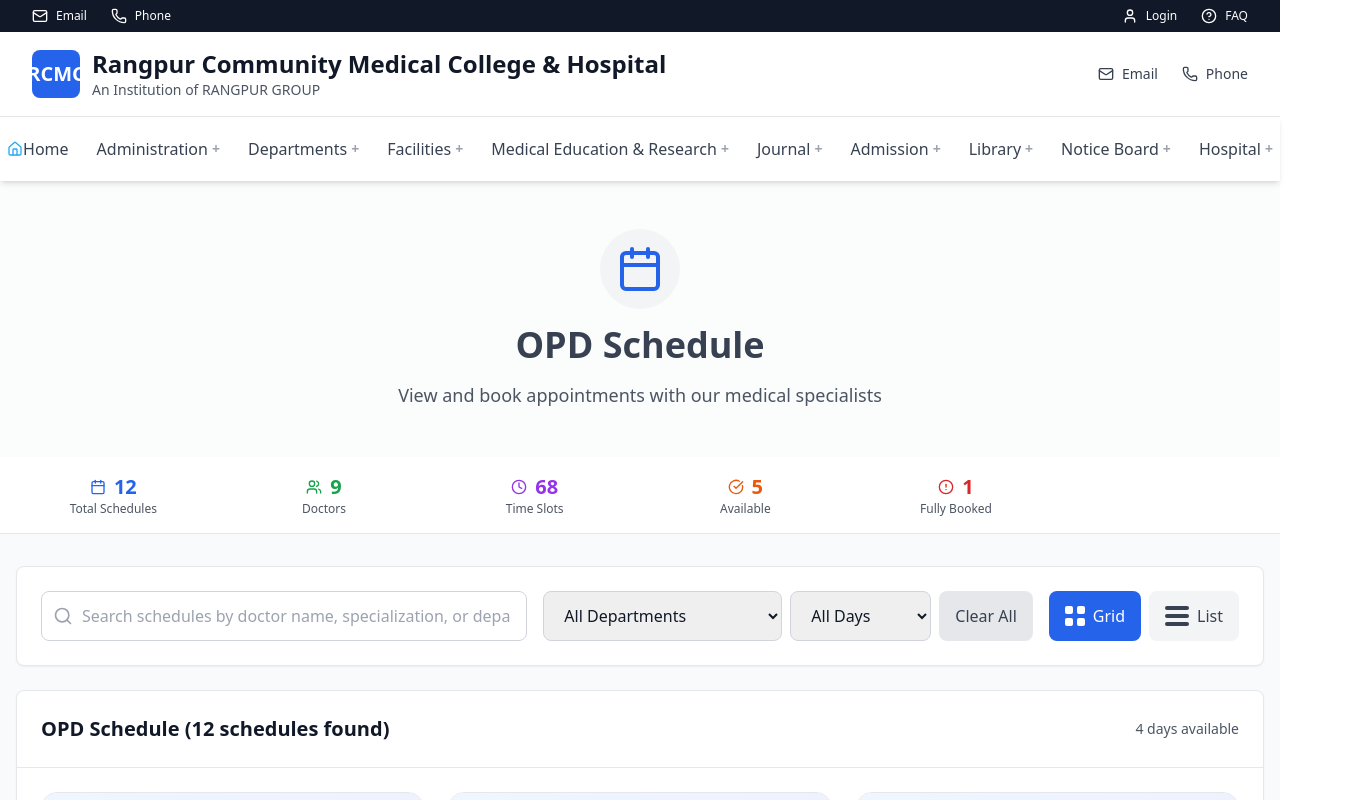
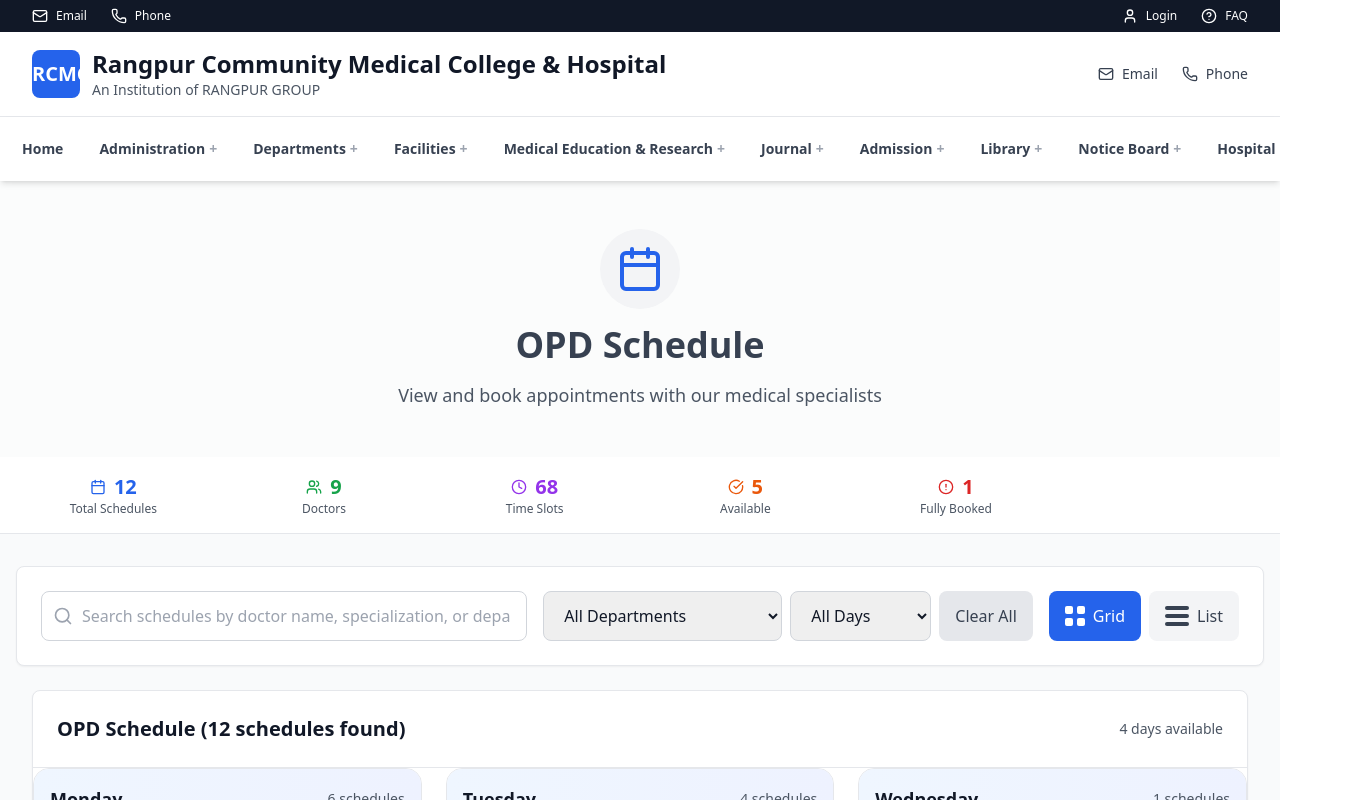
Before and after one commit to mkError420/Medical_college, a Next.js app: page /hospital/opd-schedule in a window 1280 px wide. Shown: the top 800 px of the page, 1351 px wide, since content can reach past the window. Built offline with nearby package versions, Linux system fonts and the light colour scheme.

Commit message:
emergency page create & all responsive

```diff
--- a/src/app/globals.css
+++ b/src/app/globals.css
@@ -5,22 +5,41 @@
 @layer base {
   * {
     @apply border-gray-200;
+    box-sizing: border-box;
   }
   body {
     @apply bg-white text-gray-900 overflow-x-hidden;
+    max-width: 100vw;
+    min-height: 100vh;
   }
   html {
     scroll-behavior: smooth;
+    overflow-x: hidden;
+  }
+  * {
+    max-width: 100%;
+  }
+  img, video, svg {
+    max-width: 100%;
+    height: auto;
+  }
+  table {
+    max-width: 100%;
+    overflow-x: auto;
   }
 }
 
 @layer components {
   .responsive-container {
-    @apply max-w-7xl 2xl:max-w-full mx-auto px-4 sm:px-6 lg:px-8;
+    @apply max-w-7xl xl:max-w-screen-2xl 2xl:max-w-full mx-auto px-4 sm:px-6 lg:px-8;
   }
 
   .responsive-container-full {
     @apply w-full mx-auto px-4 sm:px-6 lg:px-8;
+  }
+
+  .responsive-container-narrow {
+    @apply max-w-4xl xl:max-w-5xl 2xl:max-w-6xl mx-auto px-4 sm:px-6 lg:px-8;
   }
 
   .section-padding {
@@ -29,6 +48,10 @@
 
   .card-grid {
     @apply grid grid-cols-1 sm:grid-cols-2 lg:grid-cols-3 xl:grid-cols-4 2xl:grid-cols-4 gap-4 sm:gap-6;
+  }
+
+  .card-grid-responsive {
+    @apply grid grid-cols-1 md:grid-cols-2 xl:grid-cols-3 2xl:grid-cols-4 gap-4 sm:gap-6;
   }
 
   .responsive-text {
@@ -71,6 +94,22 @@
     @apply h-4 w-4 sm:h-5 sm:w-5;
   }
 
+  .responsive-grid-2 {
+    @apply grid grid-cols-1 md:grid-cols-2 gap-4 sm:gap-6;
+  }
+
+  .responsive-grid-3 {
+    @apply grid grid-cols-1 md:grid-cols-2 xl:grid-cols-3 gap-4 sm:gap-6;
+  }
+
+  .responsive-grid-4 {
+    @apply grid grid-cols-1 md:grid-cols-2 lg:grid-cols-3 xl:grid-cols-4 gap-4 sm:gap-6;
+  }
+
+  .responsive-grid-6 {
+    @apply grid grid-cols-2 sm:grid-cols-4 xl:grid-cols-6 gap-4;
+  }
+
   @keyframes ticker {
     0% {
       transform: translateX(0);
--- a/src/app/hospital/emergency/page.tsx
+++ b/src/app/hospital/emergency/page.tsx
@@ -1,7 +1,7 @@
 "use client"
 
 import React, { useState, useEffect } from "react"
-import { Phone, PhoneCall, MapPin, Clock, Users, Calendar, Star, Award, Building, Bed, Shield, Heart, Brain, Eye, Stethoscope, Activity, ChevronRight, ArrowRight, CheckCircle, TrendingUp, BarChart3, FileText, Download, ExternalLink, User, PhoneCall as PhoneIcon, MessageCircle, Ambulance, AlertTriangle, Zap, HeartPulse, Timer, Radio, Wifi, Battery, Car, Helicopter, Anchor, Ship, Plane, Train, Bus, Truck, Motorcycle, Bike, UserCheck, Activity as ActivityIcon, AlertCircle, Bell, Volume2, ThermometerSun, Wind, Droplets, Gauge } from "lucide-react"
+import { Phone, PhoneCall, MapPin, Clock, Users, Star, Bed, Shield, Heart, Brain, Stethoscope, Activity, ArrowRight, CheckCircle, User, MessageCircle, Ambulance, AlertTriangle, Zap, HeartPulse, Timer, Radio, X } from "lucide-react"
 
 interface EmergencyStats {
   totalCases: number
--- a/src/app/hospital/opd-schedule/page.tsx
+++ b/src/app/hospital/opd-schedule/page.tsx
@@ -764,7 +764,7 @@
       {/* Statistics Bar */}
       <div className="bg-white border-b">
         <div className="container mx-auto px-4 py-4">
-          <div className="grid grid-cols-2 sm:grid-cols-4 lg:grid-cols-6 gap-4">
+          <div className="responsive-grid-6">
             <div className="text-center">
               <div className="flex items-center justify-center gap-2 text-blue-600 font-semibold">
                 <CalendarIcon className="h-4 w-4" />
@@ -890,7 +890,7 @@
         </div>
 
         {/* Results */}
-        <div className="max-w-7xl mx-auto">
+        <div className="container mx-auto px-4">
           <div className="bg-white rounded-lg shadow-sm border">
             <div className="p-6 border-b">
               <div className="flex flex-col sm:flex-row justify-between items-start sm:items-center gap-4">
@@ -905,7 +905,7 @@
 
             {/* Grid View */}
             {viewMode === "grid" && (
-              <div className="grid grid-cols-1 md:grid-cols-2 lg:grid-cols-3 gap-6 p-6">
+              <div className="card-grid-responsive">
                 {Object.entries(groupedSchedules).map(([day, schedules]) => (
                   <div key={day} className="bg-white border rounded-2xl overflow-hidden">
                     <div className="bg-gradient-to-r from-blue-50 to-indigo-50 p-4 border-b">
--- a/src/components/layout/footer.tsx
+++ b/src/components/layout/footer.tsx
@@ -6,7 +6,7 @@
   return (
     <footer className="bg-gray-900 text-white">
       <div className="responsive-container-full section-padding">
-        <div className="grid grid-cols-1 sm:grid-cols-2 lg:grid-cols-4 gap-6 sm:gap-8">
+        <div className="grid grid-cols-1 sm:grid-cols-2 lg:grid-cols-4 gap-6 sm:gap-8 max-w-7xl mx-auto">
           {/* College Info */}
           <div>
             <div className="flex items-center space-x-2 mb-3 sm:mb-4">
@@ -114,7 +114,7 @@
 
         {/* Bottom Bar */}
         <div className="border-t border-gray-800 mt-6 sm:mt-8 pt-6 sm:pt-8">
-          <div className="flex flex-col md:flex-row justify-between items-center gap-3 sm:gap-4">
+          <div className="flex flex-col md:flex-row justify-center md:justify-between items-center gap-3 sm:gap-4 max-w-7xl mx-auto">
             <div className="text-gray-400 text-xs sm:text-sm text-center md:text-left">
               © 2024 Medical College & Hospital. All rights reserved.
             </div>
--- a/src/components/layout/navbar.tsx
+++ b/src/components/layout/navbar.tsx
@@ -321,7 +321,7 @@
         <Link
           href={item.href}
           onClick={onLinkClick}
-          className="flex items-center py-2 sm:py-3 px-2 sm:px-3 text-xs sm:text-sm text-gray-700 hover:text-blue-600 hover:bg-highlight rounded-md transition-colors text-sm sm:text-base min-h-[44px]"
+          className="flex items-center py-2 sm:py-3 px-2 sm:px-3 text-xs sm:text-sm text-gray-700 hover:text-blue-600 hover:bg-blue-50 rounded-md transition-colors text-sm sm:text-base min-h-[44px]"
         >
           {item.title}
         </Link>
@@ -330,7 +330,7 @@
           <button
             type="button"
             onClick={() => setIsExpanded(!isExpanded)}
-            className="flex w-full items-center justify-between py-2 sm:py-3 px-2 sm:px-3 text-left text-xs sm:text-sm font-semibold text-gray-900 hover:bg-highlight rounded-md transition-colors min-h-[44px]"
+            className="flex w-full items-center justify-between py-2 sm:py-3 px-2 sm:px-3 text-left text-xs sm:text-sm font-semibold text-gray-900 hover:bg-blue-50 rounded-md transition-colors min-h-[44px]"
             aria-expanded={isExpanded}
           >
             {item.title}
@@ -388,8 +388,8 @@
       {/* Top Bar - Dark background */}
       <div className="hidden lg:block bg-gray-900 text-white py-2">
         <div className="responsive-container-full">
-          <div className="flex flex-wrap justify-between items-center text-xs sm:text-sm gap-2 sm:gap-0">
-            <div className="flex flex-wrap items-center gap-2 sm:gap-6">
+          <div className="flex flex-wrap justify-center lg:justify-between items-center text-xs sm:text-sm gap-2 sm:gap-0 max-w-7xl mx-auto">
+            <div className="flex flex-wrap items-center justify-center gap-2 sm:gap-6">
               <a href="mailto:info@rcmc.edu.bd" className="flex items-center gap-2 hover:underline">
                 <Mail className="h-3 w-3 sm:h-4 sm:w-4" />
                 <span className="hidden xs:inline text-xs sm:text-sm">info@rcmc.edu.bd</span>
@@ -401,7 +401,7 @@
                 <span className="xs:hidden text-xs">Phone</span>
               </a>
             </div>
-            <div className="flex flex-wrap items-center gap-2 sm:gap-6">
+            <div className="flex flex-wrap items-center justify-center gap-2 sm:gap-6">
               <a href="#login" className="flex items-center gap-1 sm:gap-2 hover:underline">
                 <User className="h-3 w-3 sm:h-4 sm:w-4" />
                 <span className="hidden xs:inline text-xs sm:text-sm">Login</span>
@@ -420,7 +420,7 @@
       {/* Middle Bar - Logo and Contact Info */}
       <div className="hidden lg:block bg-white py-3 sm:py-4 border-b">
         <div className="responsive-container-full">
-          <div className="flex flex-col lg:flex-row justify-between items-center gap-4">
+          <div className="flex flex-col lg:flex-row justify-center lg:justify-between items-center gap-4 max-w-7xl mx-auto">
             {/* Logo */}
             <div className="flex flex-col items-center lg:items-start">
               <div className="flex items-center gap-2 sm:gap-3">
@@ -457,7 +457,7 @@
 
       {/* Main Navigation */}
       <nav className="bg-white shadow-md sticky top-0 z-40">
-        <div className="responsive-container-full">
+        <div className="w-full px-2 lg:px-3 xl:px-4">
           <div className="flex justify-between items-center h-12 sm:h-14 lg:h-16">
             {/* Mobile Menu Button */}
             <Button
@@ -490,7 +490,7 @@
 
                 {/* Desktop Navigation */}
                 <div className="hidden lg:flex items-center justify-center flex-1 w-full">
-              <div className="flex items-center space-x-0 sm:space-x-0 lg:space-x-2 xl:space-x-3">
+              <div className="flex items-center space-x-2 lg:space-x-3.99 xl:space-x-6">
                 {navItems.map((item, index) => {
                   const isLastTwo = index >= navItems.length - 2
 
@@ -499,13 +499,13 @@
                       {item.href ? (
                         <Link
                           href={item.href}
-                          className="flex items-center gap-0 px-1 sm:px-2 py-3 text-xs sm:text-sm lg:text-sm xl:text-base text-gray-700 hover:text-blue-600 hover:bg-gray-50 transition-colors whitespace-nowrap"
+                          className="flex items-center gap-0 px-1 lg:px-1.5 py-3 text-xs lg:text-xs xl:text-sm font-semibold text-gray-700 hover:text-blue-600 hover:bg-gray-50 transition-colors whitespace-nowrap"
                         >
-                          {item.title === "Home" && <Home className="h-4 w-4" style={{ color: '#26ABEE' }} />}
+                          {item.title === "Home" && <Home className="h-3 w-3" style={{ color: '#26ABEE' }} />}
                           {item.title}
                         </Link>
                       ) : (
-                        <button className="flex items-center gap-0 px-1 sm:px-2 py-3 text-xs sm:text-sm lg:text-sm xl:text-base text-gray-700 hover:text-blue-600 hover:bg-gray-50 transition-colors whitespace-nowrap">
+                        <button className="flex items-center gap-0 px-1 lg:px-1.5 py-3 text-xs lg:text-xs xl:text-sm font-semibold text-gray-700 hover:text-blue-600 hover:bg-gray-50 transition-colors whitespace-nowrap">
                           {item.title}
                           {item.children && <span className="ml-1 text-gray-400 text-sm font-bold">+</span>}
                         </button>
@@ -515,19 +515,19 @@
                       {item.children && (
                         <div
                           className={`absolute top-full mt-0 rounded-lg shadow-xl opacity-0 invisible translate-y-2 scale-[0.98] pointer-events-none transition-all duration-200 ease-out z-50 group-hover:opacity-100 group-hover:visible group-hover:translate-y-0 group-hover:scale-100 group-hover:pointer-events-auto ${
-                            isLastTwo ? "left-0 lg:left-auto lg:right-0" : "left-0"
+                            isLastTwo ? "left-0 lg:left-auto lg:right-0 xl:right-0 2xl:right-0" : "left-0 lg:left-0 xl:left-0"
                           } ${
-                            item.title === "General Information" ? "w-96 sm:w-[28rem] lg:w-[34rem]" : "w-40 sm:w-44 lg:w-48"
+                            "w-44 sm:w-48 md:w-52 lg:w-56 xl:w-60 2xl:w-64"
                           }`}
                           style={{ backgroundColor: '#E7EFE8' }}
                         >
                           {/* Bridge area to prevent gap */}
                           <div className="absolute -top-2 left-0 right-0 h-2 bg-transparent" />
-                          <div className="py-2">
+                          <div className="py-1.5">
                             <div
                               className={
                                 item.title === "General Information"
-                                  ? "grid grid-cols-2 gap-x-3 gap-y-1 px-2 auto-rows-min"
+                                  ? "grid grid-cols-1 md:grid-cols-2 gap-x-2 gap-y-1 px-2 auto-rows-min"
                                   : ""
                               }
                             >
@@ -536,14 +536,14 @@
                                 {child.href ? (
                                   <Link
                                     href={child.href}
-                                    className={`block px-3 sm:px-4 py-2 text-sm text-gray-700 transition-all duration-200 whitespace-normal leading-snug hover:bg-gray-100 hover:text-gray-900`}
+                                    className={`block px-1.5 sm:px-2 py-1.5 text-xs text-gray-700 transition-all duration-200 whitespace-normal leading-snug hover:bg-gray-100 hover:text-gray-900`}
                                   >
                                     {child.title}
                                   </Link>
                                 ) : (
-                                  <div className="px-3 sm:px-4 py-2 text-sm font-medium text-gray-700 hover:bg-gray-100 hover:text-gray-900 transition-colors cursor-pointer flex items-center justify-between">
+                                  <div className="px-1.5 sm:px-2 py-1.5 text-xs text-gray-700 hover:bg-gray-100 hover:text-gray-900 transition-colors cursor-pointer flex items-center justify-between">
                                     <span>{child.title}</span>
-                                    {child.children && <span className="ml-2 text-gray-400 text-sm font-bold">+</span>}
+                                    {child.children && <span className="ml-2 text-gray-400 text-xs">+</span>}
                                   </div>
                                 )}
 
@@ -552,19 +552,19 @@
                                   <div
                                     className={`absolute top-0 left-full ml-0 rounded-lg shadow-xl opacity-0 invisible translate-x-2 scale-[0.98] pointer-events-none transition-all duration-200 ease-out z-50 group-hover/submenu:opacity-100 group-hover/submenu:visible group-hover/submenu:translate-x-0 group-hover/submenu:scale-100 group-hover/submenu:pointer-events-auto ${
                                       isLastTwo ? "right-full mr-0 left-auto" : "left-full ml-0"
-                                    } min-w-[320px]`}
+                                    } min-w-[280px] md:min-w-[300px] lg:min-w-[320px] xl:min-w-[340px] 2xl:min-w-[360px]`}
                                     style={{ backgroundColor: '#E7EFE8' }}
                                   >
                                     {/* Bridge area to prevent gap */}
                                     <div className="absolute top-0 -left-2 bottom-0 w-2 bg-transparent" />
-                                    <div className="py-2">
-                                      <div className="grid grid-cols-2 gap-x-1 gap-y-1 px-1">
+                                    <div className="py-1.5">
+                                      <div className="grid grid-cols-1 md:grid-cols-2 gap-x-1 gap-y-0.5 px-1">
                                         {child.children.map((subChild, subChildIndex) => (
                                           <div key={subChildIndex} className="flex items-center space-x-0.5">
                                             <div className="w-1.5 h-1.5 bg-gray-400 rounded-full flex-shrink-0 mt-0.5" />
                                             <Link
                                               href={subChild.href || "#"}
-                                              className={`block px-3 sm:px-4 py-2 text-sm text-gray-700 transition-all duration-200 whitespace-normal leading-snug hover:bg-gray-100 hover:text-gray-900`}
+                                              className={`block px-2 sm:px-3 py-1.5 text-xs text-gray-700 transition-all duration-200 whitespace-normal leading-snug hover:bg-gray-100 hover:text-gray-900`}
                                             >
                                               {subChild.title}
                                             </Link>
```
